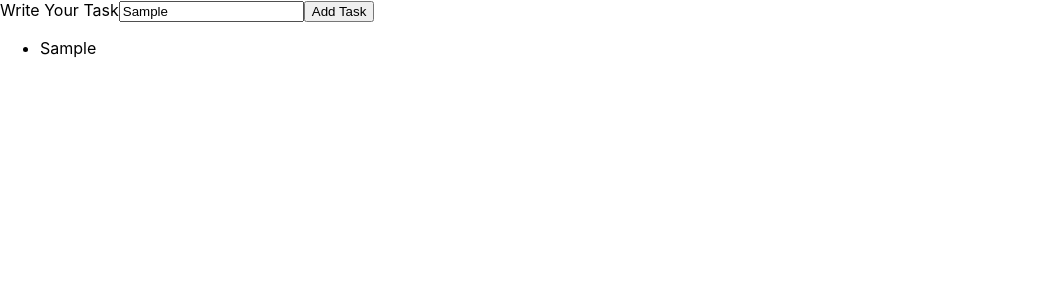
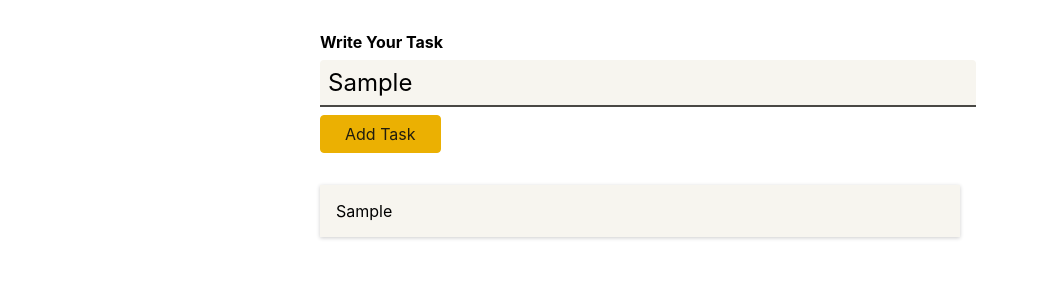
Before and after one commit to motaz99/React-App-typescript-Todo-list, a React (Create React App) app: page / in a window 1280 px wide. Both pictures are taken after typing "Sample" into the empty fields and a click on the button "Add Task". Shown: the top 300 px of the page, without its empty margins (0-1038 px from the left). Built offline with nearby package versions, Linux system fonts and the light colour scheme.

Commit message:
Add styling to my components

```diff
--- /dev/null
+++ b/src/components/NewTodo.module.css
@@ -0,0 +1,42 @@
+.form {
+    width: 40rem;
+    margin: 2rem auto;
+
+  }
+
+  .form label {
+    display: block;
+    font-weight: bold;
+    margin-bottom: 0.5rem;
+  }
+
+  .form input {
+    display: block;
+    width: 100%;
+    font: inherit;
+    font-size: 1.5rem;
+    padding: 0.5rem;
+    border-radius: 4px;
+    background-color: #f7f5ef;
+    border: none;
+    border-bottom: 2px solid #494844;
+    border-bottom-right-radius: 0;
+    border-bottom-left-radius: 0;
+    margin-bottom: 0.5rem;
+  }
+
+  .form button {
+    font: inherit;
+    background-color: #ebb002;
+    border: 1px solid #ebb002;
+    color: #201d0f;
+    padding: 0.5rem 1.5rem;
+    border-radius: 4px;
+    cursor: pointer;
+  }
+
+  .form button:hover,
+  .form button:active {
+    background-color: #ebc002;
+    border-color: #ebc002;
+  }
--- a/src/components/NewTodo.tsx
+++ b/src/components/NewTodo.tsx
@@ -1,5 +1,6 @@
 import React from 'react'
 import {useRef} from 'react'
+import classes from './NewTodo.module.css'
 
 const NewTodo: React.FC<{onAddTodo : (text: string) => void}> = (props) => {
     const todoTextInputRef = useRef<HTMLInputElement>(null)
@@ -15,7 +16,7 @@
         props.onAddTodo(enteredText);
     }
   return (
-    <form onSubmit={submitHandler}>
+    <form onSubmit={submitHandler} className={classes.form}>
         <label htmlFor='text'>Write Your Task</label>
         <input type='text' id='text' ref={todoTextInputRef} />
         <button>Add Task</button>
--- /dev/null
+++ b/src/components/TodoItem.module.css
@@ -0,0 +1,6 @@
+.item {
+    margin: 1rem 0;
+    box-shadow: 0 1px 4px rgba(0, 0, 0, 0.2);
+    padding: 1rem;
+    background-color: #f7f5ef;
+  }
--- a/src/components/TodoItem.tsx
+++ b/src/components/TodoItem.tsx
@@ -1,6 +1,8 @@
+import classes from './TodoItem.module.css'
+
 const TodoItem: React.FC<{ text: string }> = (props) => {
   return (
-    <li>{props.text}</li>
+    <li className={classes.item}>{props.text}</li>
   )
 }
 
--- /dev/null
+++ b/src/components/Todos.module.css
@@ -0,0 +1,6 @@
+.todos {
+    list-style: none;
+    margin: 2rem auto;
+    padding: 0;
+    width: 40rem;
+  }
--- a/src/components/Todos.tsx
+++ b/src/components/Todos.tsx
@@ -1,10 +1,11 @@
 import React from 'react'
 import Todo from '../models/todo'
 import TodoItem from './TodoItem'
+import classes from './Todos.module.css'
 
 const Todos: React.FC<{items: Todo[]}> = (props) => {
   return (
-    <ul>
+    <ul className={classes.todos}>
         {props.items.map((item) => (
             <TodoItem key={item.id} text={item.text} />
         ))}
```
